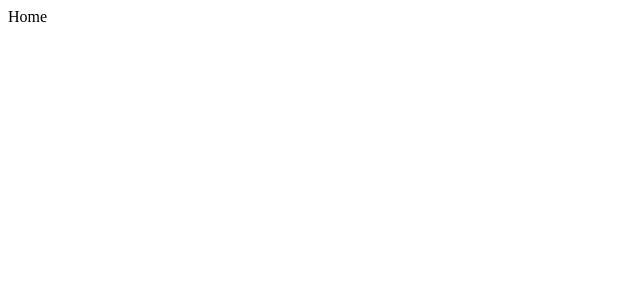
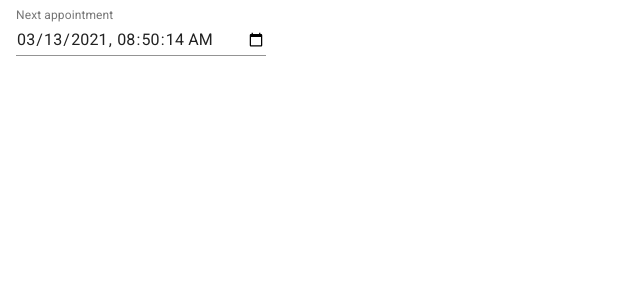
Before and after one commit to FarDean/react-redux-expense-tracker, a React (Create React App) app: page /add in a window 1280 px wide. Shown: the top 300 px of the page, without its empty margins (0-640 px from the left). Built offline with nearby package versions, Linux system fonts and the light colour scheme.

Commit message:
defined a expense class

```diff
--- a/src/App.js
+++ b/src/App.js
@@ -1,11 +1,15 @@
 import MainRouter from "./MainRouter";
 import { Provider } from "react-redux";
 import store from "./app/store";
+import DateFnsUtils from "@date-io/date-fns";
+import { MuiPickersUtilsProvider } from "@material-ui/pickers";
 
 function App() {
 	return (
 		<Provider store={store}>
-			<MainRouter />
+			<MuiPickersUtilsProvider utils={DateFnsUtils}>
+				<MainRouter />
+			</MuiPickersUtilsProvider>
 		</Provider>
 	);
 }
--- a/src/MainRouter.js
+++ b/src/MainRouter.js
@@ -1,12 +1,18 @@
 import { BrowserRouter as Router, Switch, Route } from "react-router-dom";
+import { AddExpense } from "./components/AddExpense";
 import Home from "./components/Home";
 
 function MainRouter() {
 	return (
 		<Router>
-			<Route path="/">
-				<Home />
-			</Route>
+			<Switch>
+				<Route path="/add">
+					<AddExpense />
+				</Route>
+				<Route path="/">
+					<Home />
+				</Route>
+			</Switch>
 		</Router>
 	);
 }
--- a/src/app/slice.js
+++ b/src/app/slice.js
@@ -7,7 +7,7 @@ export const expenseSlice = createSlice({
 	},
 	reducers: {
 		add: (state, action) => state.expenses.push(action.payload),
-		getAll: state => state.expenses,
+		getAll: (state, action) => (state.expenses = action.payload),
 		getOne: (state, action) => state.expenses.find(x => x.id === action.payload),
 		remove: (state, action) => state.expenses.filter(x => x.id !== action.payload),
 	},
--- a/src/components/AddExpense.js
+++ b/src/components/AddExpense.js
@@ -1,5 +1,54 @@
-import React from "react";
+import { useState } from "react";
+import { makeStyles } from "@material-ui/core/styles";
+import { DateTimePicker } from "@material-ui/pickers";
+import TextField from "@material-ui/core/TextField";
+import { Expense } from "./../models/Expense";
+
+const useStyles = makeStyles(theme => ({
+	container: {
+		display: "flex",
+		flexWrap: "wrap",
+	},
+	textField: {
+		marginLeft: theme.spacing(1),
+		marginRight: theme.spacing(1),
+		width: 250,
+	},
+}));
 
 export const AddExpense = () => {
-	return <div></div>;
+	const classes = useStyles();
+	const today = new Date().toJSON().toString().slice(0, 19);
+
+	const [expense, setExpense] = useState(null);
+
+	// const [expense, setExpense] = useState({
+	// 	id: new Date().getTime(),
+	// 	title: "",
+	// 	amount: 0,
+	// 	category: "",
+	// 	incurredOn: today,
+	// 	notes: "",
+	// 	recordedBy: "",
+	// 	createdAt: today,
+	// 	updatedAt: today,
+	// });
+
+	return (
+		<div>
+			<form className={classes.container} noValidate>
+				<TextField
+					// onChange={}
+					id="datetime-local"
+					label="Next appointment"
+					type="datetime-local"
+					defaultValue={today}
+					className={classes.textField}
+					InputLabelProps={{
+						shrink: true,
+					}}
+				/>
+			</form>
+		</div>
+	);
 };
--- a/src/components/Home.js
+++ b/src/components/Home.js
@@ -1,7 +1,13 @@
 import React from "react";
+import { Link } from "react-router-dom";
 
 function Home() {
-	return <div>Home</div>;
+	return (
+		<div>
+			Home
+			<Link to="/add">Add Expense</Link>
+		</div>
+	);
 }
 
 export default Home;
--- /dev/null
+++ b/src/models/Expense.js
@@ -0,0 +1,36 @@
+// export class Expense {
+// 	constructor(
+// 		id = new Date().getTime(),
+// 		title,
+// 		amount,
+// 		category,
+// 		incurredOn = new Date().toLocaleString(),
+// 		notes,
+// 		spendedBy,
+// 		createdAt = new Date().toLocaleString(),
+// 		updatedAt = new Date().toLocaleString()
+// 	) {
+// 		this.id = id;
+// 		this.title = title;
+// 		this.amount = amount;
+// 		this.category = category;
+// 		this.incurredOn = incurredOn;
+// 		this.notes = notes;
+// 		this.spendedBy = spendedBy;
+// 		this.createdAt = createdAt;
+// 		this.updatedAt = updatedAt;
+// 	}
+// }
+export class Expense {
+	constructor(title, amount, category, incurredOn, notes, spendedBy) {
+		this.id = new Date().getTime();
+		this.title = title;
+		this.amount = amount;
+		this.category = category;
+		this.incurredOn = incurredOn;
+		this.notes = notes;
+		this.spendedBy = spendedBy;
+		this.createdAt = new Date().toLocaleString();
+		this.updatedAt = new Date().toLocaleString();
+	}
+}
```
